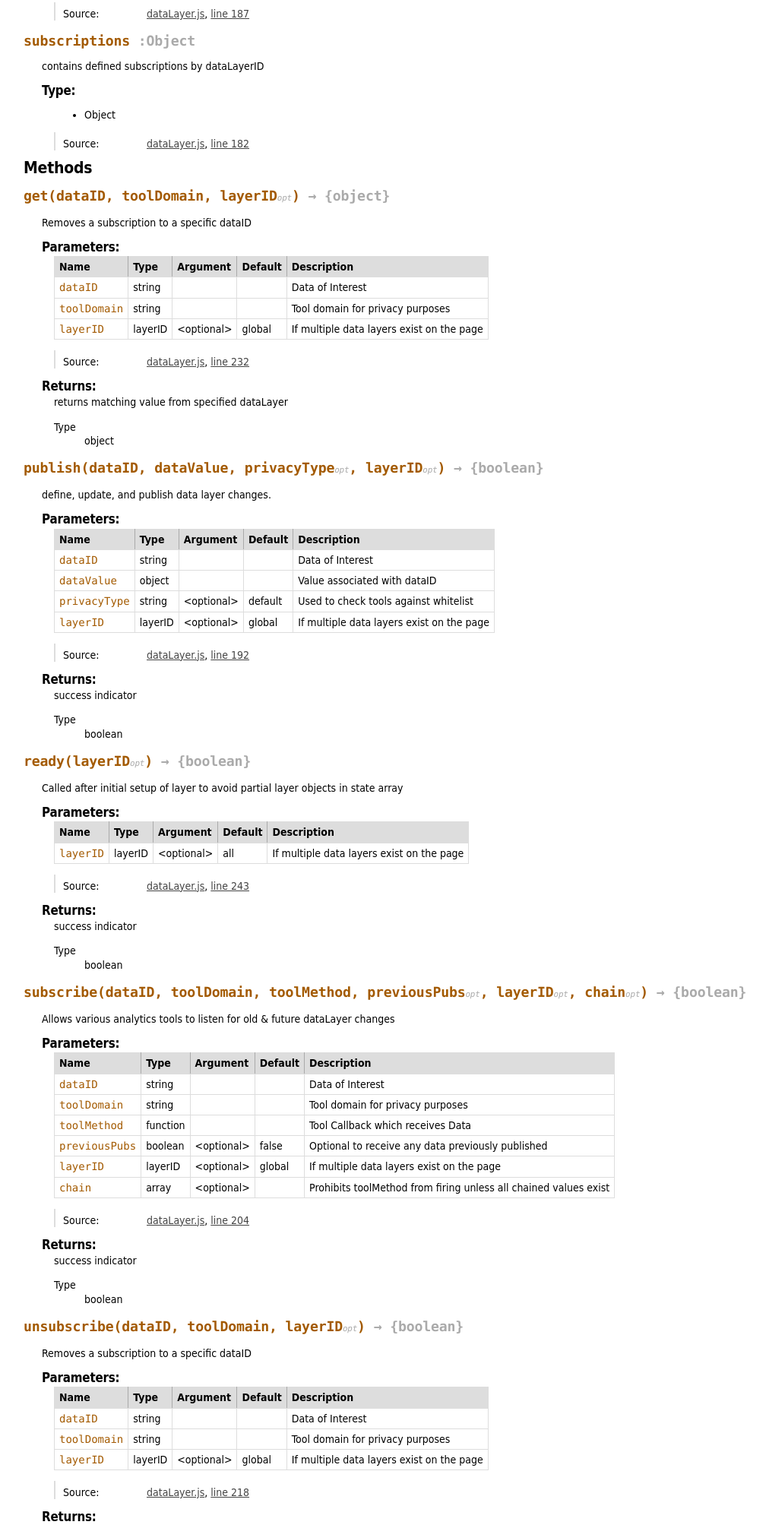
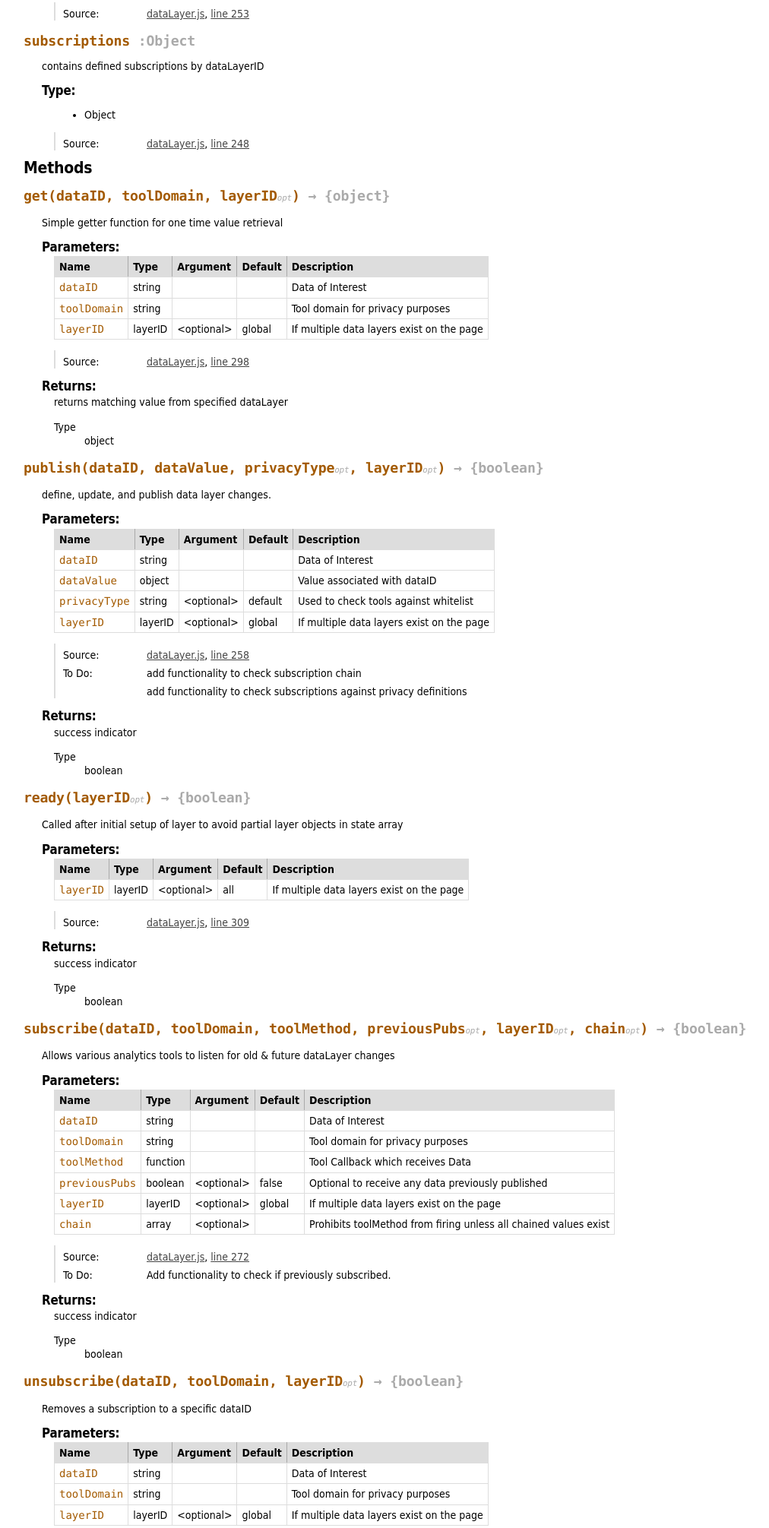
Before and after one commit to ensighten-jorlet/W3C, a plain HTML site: page global.html in a window 1280 px wide. Shown: the part 247-2258 px from the top of the page at 76% size, without its empty margins (1-1013 px from the left). Drawn offline with Linux system fonts and the light colour scheme.

Commit message:
Update global.html

```diff
--- a/global.html
+++ b/global.html
@@ -135,7 +135,7 @@
 
     <dt class="tag-source">Source:</dt>
     <dd class="tag-source"><ul class="dummy"><li>
-        <a href="dataLayer.js.html">dataLayer.js</a>, <a href="dataLayer.js.html#line187">line 187</a>
+        <a href="dataLayer.js.html">dataLayer.js</a>, <a href="dataLayer.js.html#line253">line 253</a>
     </li></ul></dd>
 
 
@@ -199,7 +199,7 @@
 
     <dt class="tag-source">Source:</dt>
     <dd class="tag-source"><ul class="dummy"><li>
-        <a href="dataLayer.js.html">dataLayer.js</a>, <a href="dataLayer.js.html#line182">line 182</a>
+        <a href="dataLayer.js.html">dataLayer.js</a>, <a href="dataLayer.js.html#line248">line 248</a>
     </li></ul></dd>
 
 
@@ -231,7 +231,7 @@
 
 
     <div class="description">
-        Removes a subscription to a specific dataID
+        Simple getter function for one time value retrieval
     </div>
 
 
@@ -402,7 +402,7 @@
 
     <dt class="tag-source">Source:</dt>
     <dd class="tag-source"><ul class="dummy"><li>
-        <a href="dataLayer.js.html">dataLayer.js</a>, <a href="dataLayer.js.html#line232">line 232</a>
+        <a href="dataLayer.js.html">dataLayer.js</a>, <a href="dataLayer.js.html#line298">line 298</a>
     </li></ul></dd>
 
 
@@ -670,7 +670,7 @@
 
     <dt class="tag-source">Source:</dt>
     <dd class="tag-source"><ul class="dummy"><li>
-        <a href="dataLayer.js.html">dataLayer.js</a>, <a href="dataLayer.js.html#line192">line 192</a>
+        <a href="dataLayer.js.html">dataLayer.js</a>, <a href="dataLayer.js.html#line258">line 258</a>
     </li></ul></dd>
 
 
@@ -678,6 +678,15 @@
 
 
 
+
+    <dt class="tag-todo">To Do:</dt>
+    <dd class="tag-todo">
+        <ul>
+            <li>add functionality to check subscription chain</li>
+
+            <li>add functionality to check subscriptions against privacy definitions</li>
+        </ul>
+    </dd>
 
 </dl>
 
@@ -829,7 +838,7 @@
 
     <dt class="tag-source">Source:</dt>
     <dd class="tag-source"><ul class="dummy"><li>
-        <a href="dataLayer.js.html">dataLayer.js</a>, <a href="dataLayer.js.html#line243">line 243</a>
+        <a href="dataLayer.js.html">dataLayer.js</a>, <a href="dataLayer.js.html#line309">line 309</a>
     </li></ul></dd>
 
 
@@ -1169,7 +1178,7 @@
 
     <dt class="tag-source">Source:</dt>
     <dd class="tag-source"><ul class="dummy"><li>
-        <a href="dataLayer.js.html">dataLayer.js</a>, <a href="dataLayer.js.html#line204">line 204</a>
+        <a href="dataLayer.js.html">dataLayer.js</a>, <a href="dataLayer.js.html#line272">line 272</a>
     </li></ul></dd>
 
 
@@ -1177,6 +1186,13 @@
 
 
 
+
+    <dt class="tag-todo">To Do:</dt>
+    <dd class="tag-todo">
+        <ul>
+            <li>Add functionality to check if previously subscribed.</li>
+        </ul>
+    </dd>
 
 </dl>
 
@@ -1398,7 +1414,7 @@
 
     <dt class="tag-source">Source:</dt>
     <dd class="tag-source"><ul class="dummy"><li>
-        <a href="dataLayer.js.html">dataLayer.js</a>, <a href="dataLayer.js.html#line218">line 218</a>
+        <a href="dataLayer.js.html">dataLayer.js</a>, <a href="dataLayer.js.html#line287">line 287</a>
     </li></ul></dd>
 
 
@@ -1467,7 +1483,7 @@
 <br clear="both">
 
 <footer>
-    Documentation generated by <a href="https://github.com/jsdoc3/jsdoc">JSDoc 3.2.0-dev</a> on Wed Jul 10 2013 10:26:08 GMT-0600 (MDT)
+    Documentation generated by <a href="https://github.com/jsdoc3/jsdoc">JSDoc 3.2.0-dev</a> on Thu Jul 18 2013 10:53:57 GMT-0600 (MDT)
 </footer>
 
 <script> prettyPrint(); </script>
```
